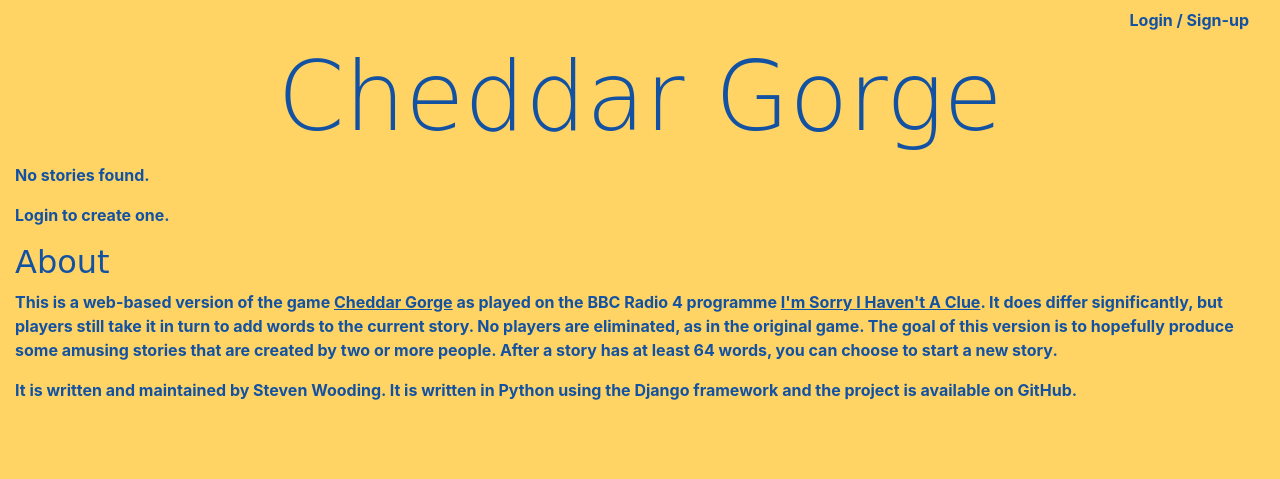
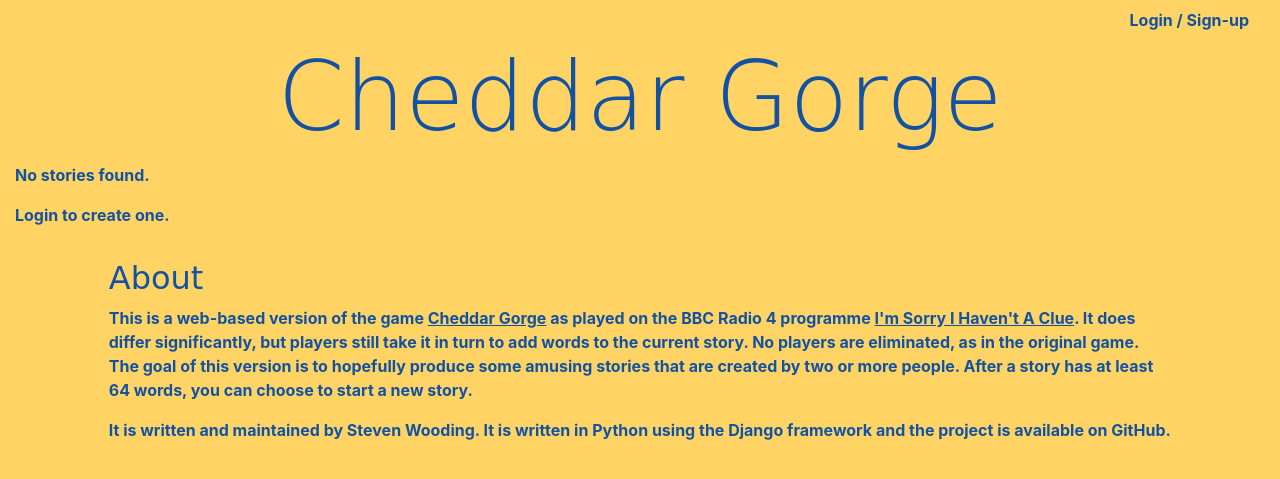
Before and after one commit to SteveWooding/cheddar-gorge, a Django app: page / in a window 1280 px wide. Shown: the top 479 px of the page. Run offline with Django 3.2, Linux system fonts and the light colour scheme; data that the repository does not hold is empty; some libraries are stand-ins or nearby versions; some web fonts are replaced.

Commit message:
style: Adjust style of the About section

```diff
--- a/cheddargorge/static/css/style.css
+++ b/cheddargorge/static/css/style.css
@@ -65,6 +65,11 @@ a.underline {
   background-color: #1352A2;
 }
 
+.about {
+  width: 85%;
+  margin-top: 2rem;
+}
+
 @media screen and (max-width: 425px) {
 
   .story {
--- a/cheddargorge/wordrelaygame/templates/wordrelaygame/home.html
+++ b/cheddargorge/wordrelaygame/templates/wordrelaygame/home.html
@@ -67,6 +67,7 @@
 
 {% endif %}
 
+<div class="about mx-auto">
 <h2>About</h2>
 <p>
   This is a web-based version of the game
@@ -85,5 +86,6 @@
   It is written and maintained by Steven Wooding. It is written in Python using
   the Django framework and the project is available on GitHub.
 </p>
+</div>
 
 {% endblock content %}
```
